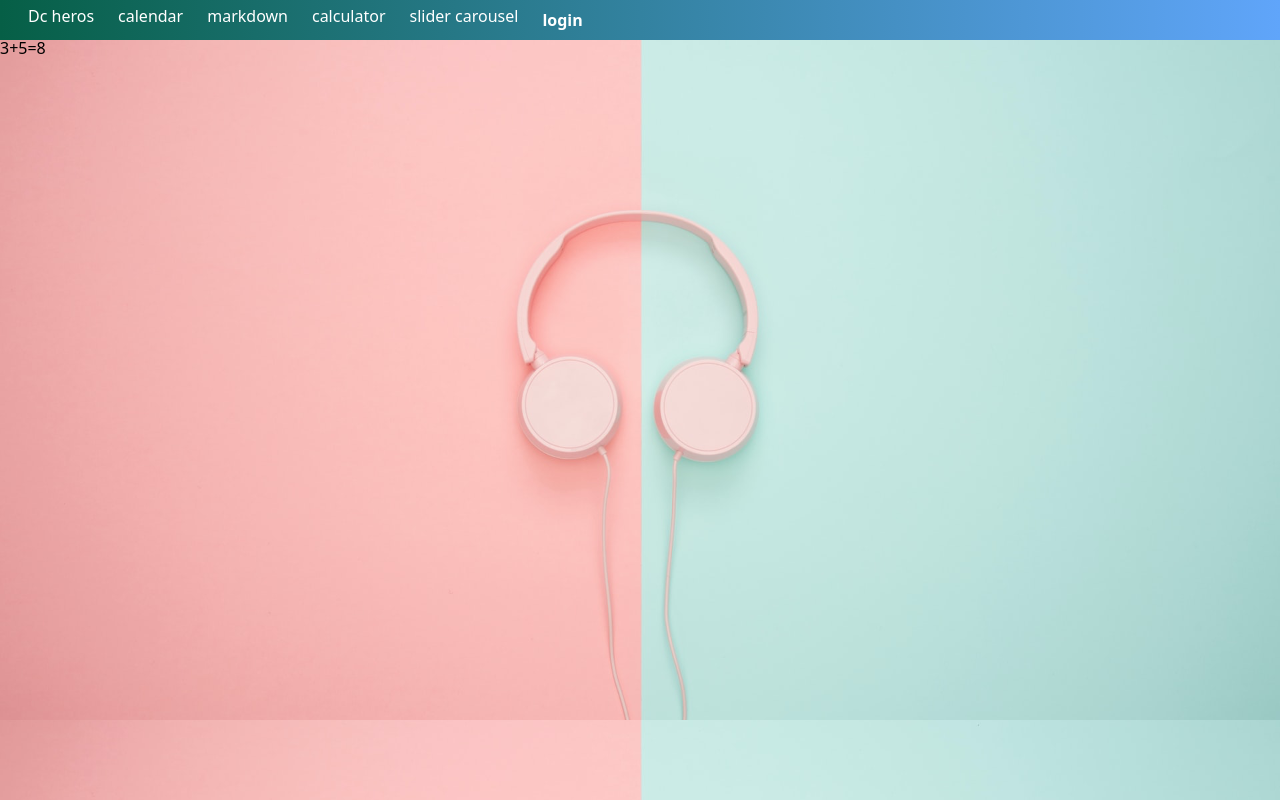
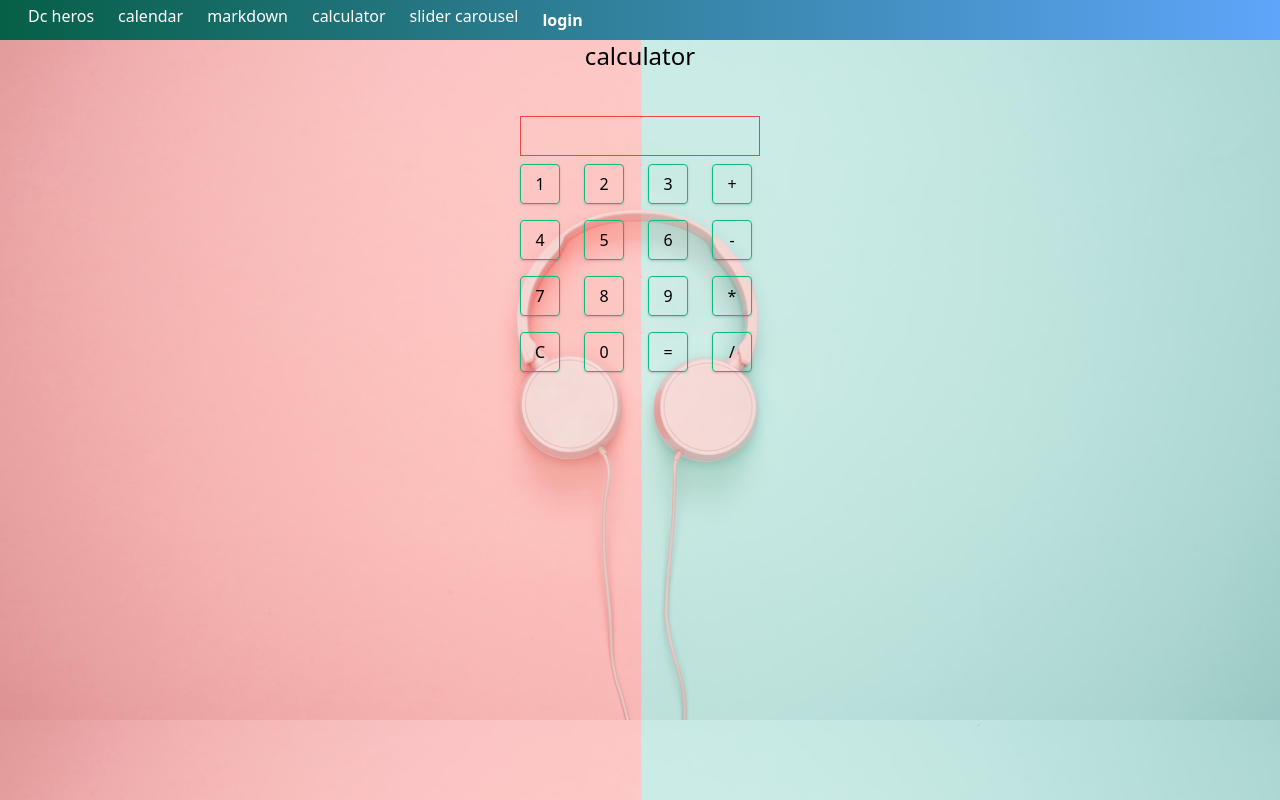
Before and after one commit to tejpratap545/vue_3_app, a Vue app: page /calculator in a window 1280 px wide. Built offline with nearby package versions, Linux system fonts and the light colour scheme; no server answers.

Commit message:
done calcualator

```diff
--- a/src/pages/calculator.vue
+++ b/src/pages/calculator.vue
@@ -1,9 +1,97 @@
 <template>
-  3+5=8
+  <section class="flex w-full">
+    <div class="m-auto">
+              <h1 class="text-2xl text-center"> calculator </h1>
+               <div class="h-5 mt-4 text-right overflow-x-scroll">
+                <small v-if="selectedoperation">{{previousvalue}} {{ selectedoperation}} {{ currentvalue}}</small>
+                </div>
+              <p class="text-3xl  mt-2 mb-2 w-60  h-10 border border-red-500 text-right overflow-x-scroll"  style="direction:rtl">{{currentvalue}}</p>
+           <div class="my-2  grid grid-cols-4 gap-4">
+                     <button @click ="pressed('1')" class="p-2 w-10 h-10 border border-green-500 rounded shadow">1</button>
+                     <button @click ="pressed('2')" class="p-2 w-10 h-10 border border-green-500 rounded shadow">2</button>
+                     <button @click ="pressed('3')" class="p-2 w-10 h-10 border border-green-500 rounded shadow">3</button>
+                     <button @click ="pressed('+')" class="p-2 w-10 h-10 border border-green-500 rounded shadow">+</button>
+                     <button @click ="pressed('4')" class="p-2 w-10 h-10 border border-green-500 rounded shadow">4</button>
+                     <button @click ="pressed('5')" class="p-2 w-10 h-10 border border-green-500 rounded shadow">5</button>
+                     <button @click ="pressed('6')" class="p-2 w-10 h-10 border border-green-500 rounded shadow">6</button>
+                     <button @click ="pressed('-')" class="p-2 w-10 h-10 border border-green-500 rounded shadow">-</button>
+                     <button @click ="pressed('7')" class="p-2 w-10 h-10 border border-green-500 rounded shadow">7</button>
+                     <button @click ="pressed('8')" class="p-2 w-10 h-10 border border-green-500 rounded shadow">8</button>
+                     <button @click ="pressed('9')" class="p-2 w-10 h-10 border border-green-500 rounded shadow">9</button>
+                     <button @click ="pressed('*')" class="p-2 w-10 h-10 border border-green-500 rounded shadow">*</button>
+                     <button @click ="pressed('c')" class="p-2 w-10 h-10 border border-green-500 rounded shadow">C</button>
+                     <button @click ="pressed('0')" class="p-2 w-10 h-10 border border-green-500 rounded shadow ">0</button>
+                     <button @click ="pressed('=')" class="p-2 w-10 h-10 border border-green-500 rounded shadow">= </button>
+                     <button @click ="pressed('/')" class="p-2 w-10 h-10 border border-green-500 rounded shadow">/</button>
+
+              </div>
+    </div>
+  </section>
 </template>
 
 <script>
+
 export default {
+
+
+   data() {
+     return {
+       currentvalue : " ",
+        previousvalue: "",
+        Numbers:["1","2","3","4","5","6","7","8","9","0"],
+        selectedoperation: "",
+        operations:["+","-","*","/"],
+     }
+   },
+   methods: {
+      pressed(value){
+        if(value=="=" ||value=="Enter") this.calculate();
+        else if(value=="c") this.clear();
+        else if(this.operations.includes(value)) this.applyoperation(value);
+        else if(this.Numbers.includes(value))this.appendnumber(value)
+
+      },
+       applyoperation(value){
+           this.calculate();
+           this.previousvalue=this.currentvalue;
+           this.currentvalue="";
+           this.selectedoperation= value;
+       },
+        calculate(){
+          if (this.selectedoperation=="+") {
+            this.currentvalue= +(this.previousvalue) + +(this.currentvalue)
+           }
+          if (this.selectedoperation=="-") {
+            this.currentvalue= this.previousvalue -this.currentvalue
+           }
+          if (this.selectedoperation=="*") {
+            this.currentvalue= this.previousvalue*this.currentvalue
+           }
+          if (this.selectedoperation=="/") {
+            this.currentvalue= this.previousvalue /this.currentvalue
+           }
+          this.previousvalue=" " ;
+          this.selectedoperation=" ";
+
+        } ,
+      appendnumber(value){
+        this.currentvalue=this.currentvalue +value;
+     },
+     clear(){
+       this.currentvalue= " ";
+     },
+     handlekeypress(e){
+       console.log(e.key)
+      this.pressed(e.key)
+     }
+
+   },
+  mounted() {
+    window.addEventListener('keydown',this.handlekeypress)
+  },
+  unmounted() {
+    window.removeEventListener("keydown",this.handlekeypress)
+     },
 
 }
 </script>
```
Also changed, not shown: 1 other file (tests, documents, lock files or other folders).
